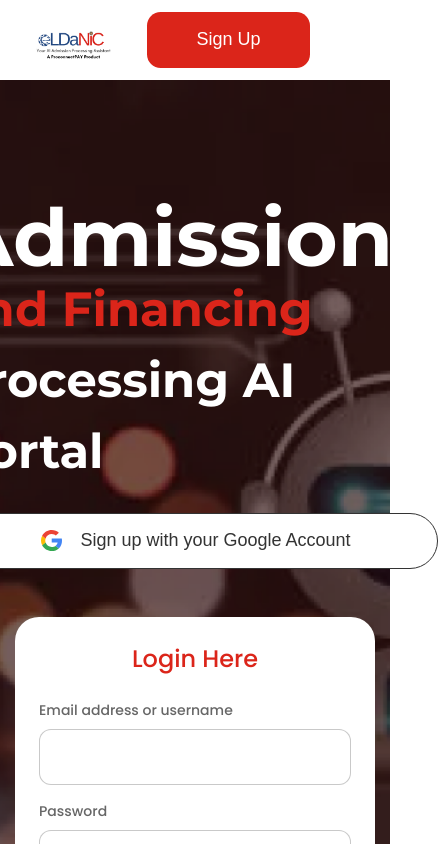
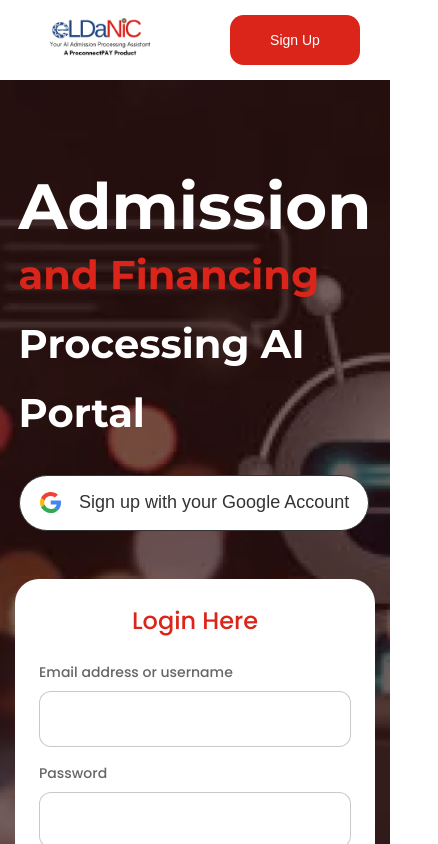
Before and after one commit to Ivylegend/proconnect-test, a React (Vite) app: page / in a window 390 px wide. Shown: the top 844 px of the page, 438 px wide, since content can reach past the window. Built offline with nearby package versions, Linux system fonts and the light colour scheme.

Commit message:
meeting ready

```diff
--- a/src/App.css
+++ b/src/App.css
@@ -22,7 +22,11 @@
   color: white;
 }
 
-.outline{
+a .wide-btn{
+  max-width: 520px;
+}
+
+.outline {
   width: 100%;
   height: 56px;
   padding: 15.5px 0px 16.5px 0px;
@@ -56,18 +60,18 @@ a {
   text-decoration: none;
 }
 
-.form-nav-logo{
+.form-nav-logo {
   height: 80px;
   display: flex;
   align-items: center;
   border-bottom: 1px solid rgba(102, 102, 102, 0.25);
 }
 
-.form-nav-logo img{
+.form-nav-logo img {
   width: 100%;
 }
 
-.form-nav-logo img{
+.form-nav-logo img {
   object-fit: contain;
   height: 100%;
   width: 200px;
@@ -75,19 +79,28 @@ a {
   top: 30px;
 }
 
-.flags{
+.flags {
   display: flex;
-
 }
 
-.flag-item img{
+.flag-item img {
   width: 20px;
   height: 20px;
   object-fit: contain;
 }
 
-@media screen and (max-width: 426px) {
-  .wide-btn{
+@media screen and (max-width: 470px) {
+  .wide-btn {
     width: 100%;
   }
+
+  .small-btn {
+    width: 130px;
+    height: 50px;
+    display: flex;
+    justify-content: center;
+    padding: 15.5px 0px 15.5px 0px;
+    align-items: center;
+    font-size: 14px;
+  }
 }
--- a/src/components/DynamicNav/DynamicNav.jsx
+++ b/src/components/DynamicNav/DynamicNav.jsx
@@ -12,6 +12,22 @@ const DynamicNav = (props) => {
   //   ? user.googlePicture
   //   : user.localPicture || Profile;
 
+  const email = sessionStorage.getItem("email");
+
+  const history = useNavigate();
+  const handleSignOut = () => {
+
+    // Clear session storage
+    sessionStorage.removeItem("email");
+    sessionStorage.removeItem("googleToken"); // Clear other session data as needed
+
+    // Sign out using AuthContext
+    signOut();
+
+    // Redirect to the home page
+    history("/");
+  };
+
   return (
     <div className="dynamic">
       <h2>{props.title}</h2>
@@ -21,7 +37,7 @@ const DynamicNav = (props) => {
             {/* <img src={picture} alt="profile-picture" /> */}
             <img src={Profile} alt="profile-picture" />
           </span>
-          <p>Icha Victory</p>
+          <p>{email}</p>
           {/* <p>{user.isGoogleSignIn ? user.googleName : user.localName}</p>
           <p>{user.isGoogleSignIn ? user.googleEmail : user.localEmail}</p> */}
           <img src={Down} alt="chevron-down" />
@@ -29,7 +45,7 @@ const DynamicNav = (props) => {
             <img src={Bell} alt="notification-bell" />
             <span className="notif-circle"></span>
           </span>
-          <button onClick={() => signOut()}>Sign Out</button>
+          <button onClick={handleSignOut}>Sign Out</button>
         </div>
       {/* // )} */}
     </div>
--- a/src/components/EducationLoans/EducationLoans.css
+++ b/src/components/EducationLoans/EducationLoans.css
@@ -32,8 +32,9 @@
   gap: 0.5rem;
   border: 1px solid black;
   background-color: white;
-  transition: all .5s;
+  transition: all .3s;
   position: relative;
+  text-align: center;
 }
 
 .loan_options:hover{
--- a/src/components/Form/Form.css
+++ b/src/components/Form/Form.css
@@ -22,6 +22,13 @@
   margin-bottom: 4rem;
 }
 
+a.next-btn {
+  max-width: 520px;
+  display: flex;
+  align-items: center;
+  justify-content: center;
+}
+
 @media screen and (max-width: 768px) {
   .next-btn{
     display: flex;
--- a/src/components/Form/Form.jsx
+++ b/src/components/Form/Form.jsx
@@ -112,7 +112,7 @@ function Form() {
 
   // FORM SUBMISSION
   const handleFormSubmission = () => {
-    toast.success("FORM SUBMITTED");
+    toast.success("APPLICATION SUBMITTED");
     console.log(formData);
     handlePageChange(page + 1);
   };
@@ -146,8 +146,8 @@ function Form() {
           >
             <img src={ReturnBtn} alt="" />
           </button>
-          <Link to={"/dashboard"} className="next-btn">
-            <button className="btn wide-btn">Return to Dashboard</button>
+          <Link to="/dashboard" className="next-btn">
+            <button className="wide-btn btn">Return to Dashboard</button>
           </Link>
         </>
       );
@@ -162,7 +162,7 @@ function Form() {
           </button>
           <div className="next-btn">
             {/* Existing "Next" button logic for other pages */}
-            <button onClick={handleNextButtonClick} className="btn next-btn">Next</button>
+            <button onClick={handleNextButtonClick} className="btn next-btn  wide-btn">Next</button>
           </div>
         </>
       );
--- a/src/components/SignIn.jsx
+++ b/src/components/SignIn.jsx
@@ -45,8 +45,8 @@ const SignIn = () => {
           const token = userData.data.token;
 
           sessionStorage.setItem("email", email);
-          localStorage.setItem("authToken", token);
-          toast.success("Sign in Succssful");
+          sessionStorage.setItem("authToken", token);
+          toast.success("Sign in Successful");
 
           // Calling the signIn function from your AuthContext
           signIn({
--- a/src/containers/Hero/Hero.css
+++ b/src/containers/Hero/Hero.css
@@ -121,9 +121,25 @@ label {
 @media screen and (max-width: 768px) {
   .hero{
     flex-direction: column;
+    padding: 5rem 3rem;
+  }
+}
+
+@media screen and (max-width: 470px) {
+  .hero{
+    flex-direction: column;
+    padding: 6rem 3rem;
+  }
+
+  .hero-text h1{
+    font-size: 4rem;
+  }
+
+  .small-text {
+    font-size: 2.5rem;
   }
 
   .google{
-    max-width: 100%;
+    max-width: 350px;
   }
 }
--- a/src/containers/Nav/Nav.css
+++ b/src/containers/Nav/Nav.css
@@ -23,3 +23,9 @@
   position: relative;
   top: 28px;
 }
+
+@media screen and (max-width: 470px) {
+  .navbar-home{
+    padding: 0 30px 0 0;
+  }
+}
--- a/src/pages/Dashboard/Dashboard.jsx
+++ b/src/pages/Dashboard/Dashboard.jsx
@@ -3,26 +3,19 @@ import SideNav from "../../containers/SideNav/SideNav";
 import DynamicNav from "../../components/DynamicNav/DynamicNav";
 import Exclamation from "../../assets/images/exclaim.png";
 import "./Dashboard.css";
-import { Link, useLocation, useNavigate } from "react-router-dom";
+import { Link, useNavigate } from "react-router-dom";
 
 const Dashboard = () => {
-  // const location = useLocation();
-  // const user = location.state?.user;
   const history = useNavigate();
 
-  useEffect(() => {
-    let email = sessionStorage.getItem("email");
-    let googleToken = sessionStorage.getItem("googleToken");
+  // useEffect(() => {
+  //   const email = sessionStorage.getItem("email");
+  //   const googleToken = sessionStorage.getItem("googleToken"); // Assuming sessionStorage is appropriate
 
-    // Check if user is not logged in or missing necessary tokens
-    if (!email || !googleToken) {
-      history("/");
-    }
-
-    // Optional: Verify the validity of the Google token using Google API
-
-  }, [history]);
-
+  //   if (!email || !googleToken) {
+  //     history("/");
+  //   }
+  // }, [history, email, googleToken]);
 
   return (
     <div className="flex">
@@ -35,12 +28,14 @@ const Dashboard = () => {
             <p>Complete your profile before you begin your application</p>
           </div>
           <div className="application_div">
-            <span className="application_box">
-              <Link to="/school-application">Start School Application</Link>
-            </span>
-            <span className="application_box">
-              Skip School Application To Payment
-            </span>
+            <Link to="/school-application">
+              <span className="application_box">Start School Application</span>
+            </Link>
+            <Link to="/school-application">
+              <span className="application_box">
+                Skip School Application To Payment
+              </span>
+            </Link>
           </div>
           <div className="dashboard_lower">
             <p className="explainer">Watch Explainer Video</p>
--- a/src/pages/SignUp/SignUp.jsx
+++ b/src/pages/SignUp/SignUp.jsx
@@ -3,7 +3,7 @@ import { Link, useNavigate } from "react-router-dom";
 import Logo from "../../assets/images/Eldanic-logo.png";
 import "./SignUp.css";
 import { useEffect, useState } from "react";
-import axios, { Axios } from "axios";
+import axios from "axios";
 import { gapi } from "gapi-script";
 import GoogleSignInButton from "../../components/GoogleSignInButton";
 import { toast } from "react-toastify";
@@ -96,10 +96,9 @@ const SignUp = () => {
           }
         )
         .then((res) => {
-          console.log("posting data", res);
           toast.success("Registration successful");
-          // Redirect to dashboard after successful registration
-          history("/dashboard", { state: { user: res.data } });
+          // Redirect to home after successful registration
+          history("/", { state: { user: res.data } });
         })
         .catch((err) => toast.error("failed " + err.message));
     }
@@ -150,7 +149,6 @@ const SignUp = () => {
             <span className="underlined">Privacy Policy</span>
           </p>
 
-          {/* <Link to="/dashboard"> */}
           <button
             type="button"
             className="btn wide-btn sign__up"
@@ -158,11 +156,12 @@ const SignUp = () => {
           >
             Sign Up
           </button>
-          {/* </Link> */}
         </form>
         <p className="center question">
           Do you have an account?{" "}
-          <span className="underlined login">Login</span>
+          <span className="underlined login">
+            <Link to="/">Login</Link>{" "}
+          </span>
         </p>
         <span className="continue-div">
           <hr />
@@ -170,33 +169,6 @@ const SignUp = () => {
           <hr />
         </span>
         <GoogleAuth />
-        {/* <button type="button" className="btn google">
-          <svg
-            xmlns="http://www.w3.org/2000/svg"
-            width="25"
-            height="25"
-            viewBox="0 0 25 25"
-            fill="none"
-          >
-            <path
-              d="M23.001 12.7332C23.001 11.8699 22.9296 11.2399 22.7748 10.5865H12.7153V14.4832H18.62C18.501 15.4515 17.8582 16.9099 16.4296 17.8898L16.4096 18.0203L19.5902 20.435L19.8106 20.4565C21.8343 18.6249 23.001 15.9298 23.001 12.7332Z"
-              fill="#4285F4"
-            />
-            <path
-              d="M12.714 23C15.6068 23 18.0353 22.0666 19.8092 20.4567L16.4282 17.8899C15.5235 18.5083 14.3092 18.9399 12.714 18.9399C9.88069 18.9399 7.47596 17.1083 6.61874 14.5766L6.49309 14.5871L3.18583 17.0954L3.14258 17.2132C4.90446 20.6433 8.5235 23 12.714 23Z"
-              fill="#34A853"
-            />
-            <path
-              d="M6.62046 14.5767C6.39428 13.9234 6.26337 13.2233 6.26337 12.5C6.26337 11.7767 6.39428 11.0767 6.60856 10.4234L6.60257 10.2842L3.25386 7.7356L3.14429 7.78667C2.41814 9.21002 2.00146 10.8084 2.00146 12.5C2.00146 14.1917 2.41814 15.79 3.14429 17.2133L6.62046 14.5767Z"
-              fill="#FBBC05"
-            />
-            <path
-              d="M12.7141 6.05997C14.7259 6.05997 16.083 6.91163 16.8569 7.62335L19.8807 4.73C18.0236 3.03834 15.6069 2 12.7141 2C8.52353 2 4.90447 4.35665 3.14258 7.78662L6.60686 10.4233C7.47598 7.89166 9.88073 6.05997 12.7141 6.05997Z"
-              fill="#EB4335"
-            />
-          </svg>
-          Sign in with your Google account
-        </button> */}
         {/* <GoogleSignInButton /> */}
       </div>
     </div>
```
Also changed, not shown: src/containers/Hero/Hero.jsx (+0 -27 lines).
